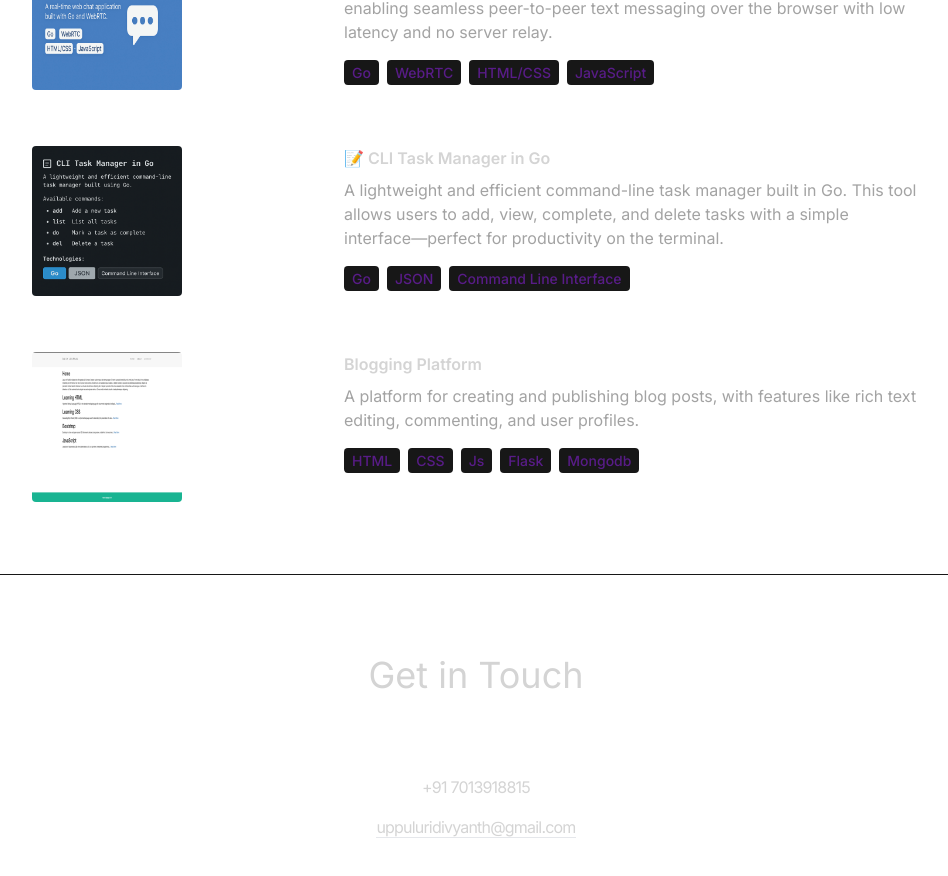
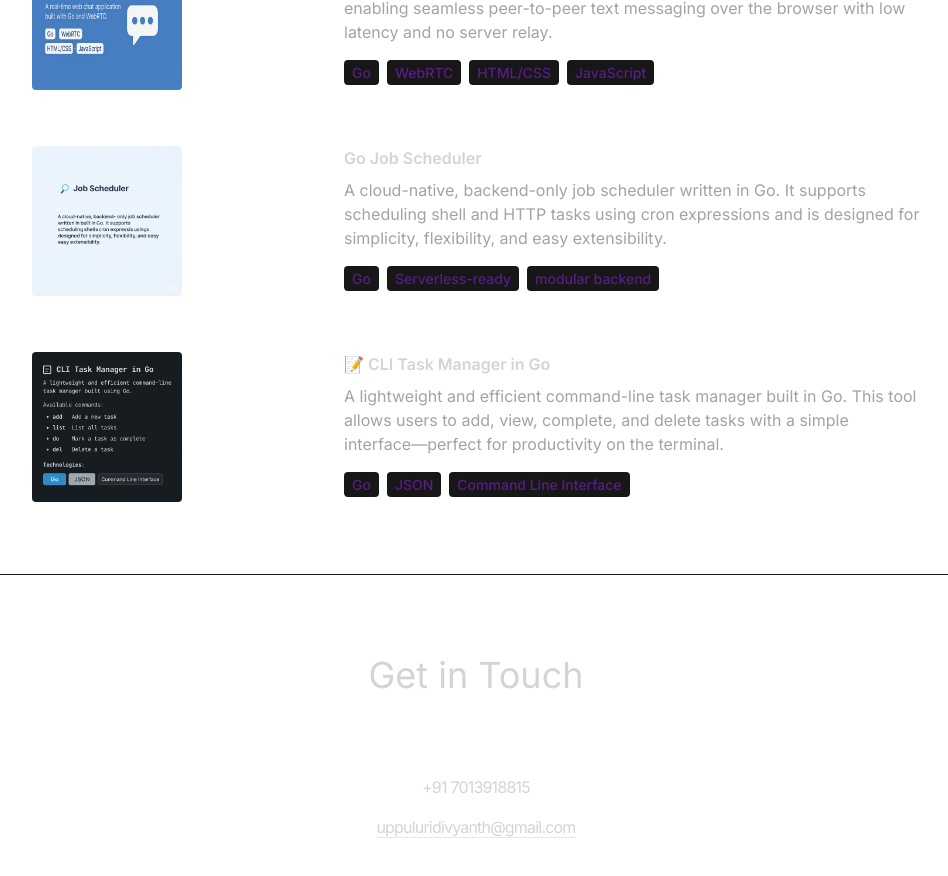
Before and after one commit to Divyanth2468/Portfolio-DS, a React (Vite) app: page / in a window 1280 px wide. Shown: the part 3277-4153 px from the top of the page, without its empty margins (164-1112 px from the left). Built offline with nearby package versions, Linux system fonts and the light colour scheme.

Commit message:
updating projects

```diff
--- a/src/constants/index.js
+++ b/src/constants/index.js
@@ -49,6 +49,14 @@ export const PROJECTS = [
     link: "https://github.com/Divyanth2468/go-chat-app",
   },
   {
+    title: "Go Job Scheduler",
+    image: project4,
+    description:
+      "A cloud-native, backend-only job scheduler written in Go. It supports scheduling shell and HTTP tasks using cron expressions and is designed for simplicity, flexibility, and easy extensibility.",
+    technologies: ["Go", "Serverless-ready", "modular backend"],
+    link: "https://github.com/Divyanth2468/Go-Job-Scheduler",
+  },
+  {
     title: "📝 CLI Task Manager in Go",
     image: project3,
     description:
@@ -56,14 +64,6 @@ export const PROJECTS = [
     technologies: ["Go", "JSON", "Command Line Interface"],
     link: "http://github.com/Divyanth2468/CLI-TaskManager-Go",
   },
-  {
-    title: "Blogging Platform",
-    image: project4,
-    description:
-      "A platform for creating and publishing blog posts, with features like rich text editing, commenting, and user profiles.",
-    technologies: ["HTML", "CSS", "Js", "Flask", "Mongodb"],
-    link: "https://github.com/Divyanth2468/My-Blog/",
-  },
 ];
 
 export const CONTACT = {
```
Also changed, not shown: src/assets/projects/project-4.jpg.
